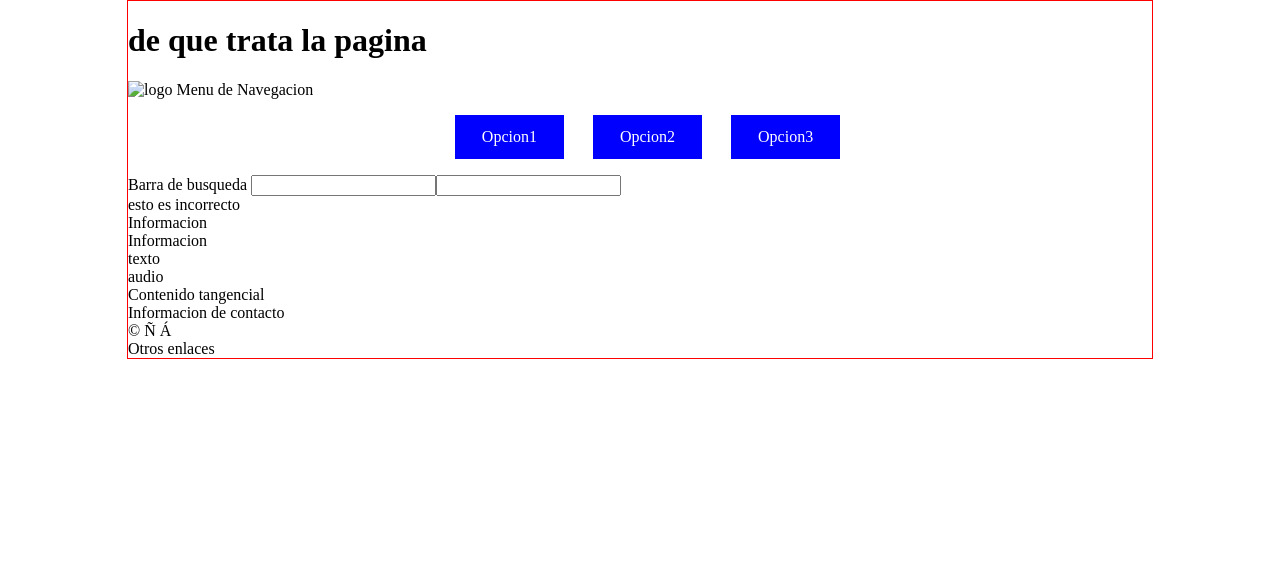
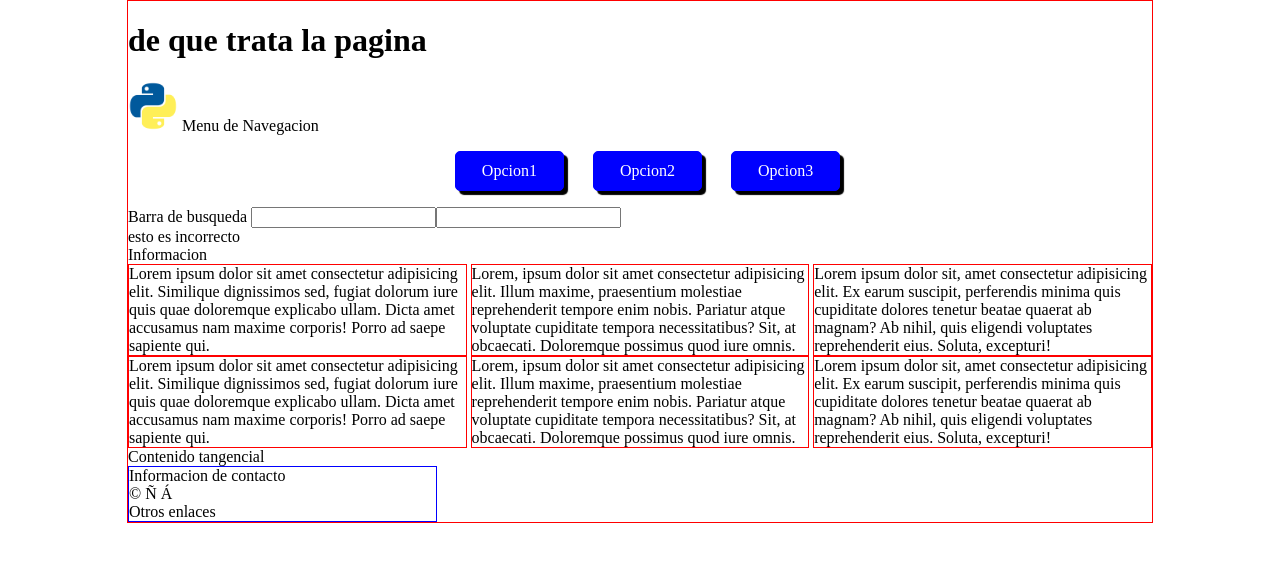
Before and after one commit to JSarevalo25/PW22431112, a plain HTML site: page html5.html in a window 1280 px wide. Drawn offline with Linux system fonts and the light colour scheme.

Commit message:
Add files via upload

```diff
--- a/CSS/estilos.css
+++ b/CSS/estilos.css
@@ -1,24 +1,46 @@
-body{
+body {
     border: 1px solid red;
     font-size: 16px;
     max-width: 1024px;
     margin: 0px auto;
 }
 
-header nav ol{
+header nav ol {
     text-align: center;
 
 }
-header nav ol li{
+
+header img {
+    border-radius: 100px;
+    width: 50px;
+}
+
+header nav ol li {
     border: 1px solid blue;
+    border-radius: 5px;
+    box-shadow: 4px 4px 1px black;
     display: inline-block;
     margin-right: 25px;
     color: white;
     background: blue;
     /*padding : 12px */
-    padding: 12px 26px;
+    padding: 10px 26px;
 }
-header nav ol li:hover{
- background:white;
- color: blue
+
+header nav ol li:hover {
+    background: white;
+    box-shadow: 0px 0px 0px white;
+    color: blue
 }
+
+main section article {
+    border: 1px solid red;
+    display: inline-block;
+    vertical-align: top;
+    width: 32.87%;
+
+}
+footer{
+    border: 1px solid blue;
+    width: 30%;
+}
--- a/html5.html
+++ b/html5.html
@@ -9,7 +9,7 @@
 <body>
     <header>
          <h1>de que trata la pagina</h1>
-         <img src="Imagenes/logo.png" alt="logo" width="100">
+         <img src="Imagenes/logo.webp" alt="logo" width="100">
         Menu de Navegacion
          <nav>
             <ol>
@@ -31,9 +31,36 @@
     </section>
     <main>
     <section>
-        <article>Informacion</article>
-        <article>texto</article>
-        <article>audio</article>
+        <article>
+        Lorem ipsum dolor sit amet consectetur adipisicing elit. Similique dignissimos sed,
+        fugiat dolorum iure quis quae doloremque explicabo ullam.
+        Dicta amet accusamus nam maxime corporis! Porro ad saepe sapiente qui.
+        </article>
+        <article>
+        Lorem, ipsum dolor sit amet consectetur adipisicing elit. Illum maxime,
+        praesentium molestiae reprehenderit tempore enim nobis. Pariatur atque voluptate cupiditate tempora necessitatibus?
+        Sit, at obcaecati. Doloremque possimus quod iure omnis.
+        </article>
+        <article>
+            Lorem ipsum dolor sit, amet consectetur adipisicing elit. Ex earum suscipit,
+            perferendis minima quis cupiditate dolores tenetur beatae quaerat ab magnam? Ab nihil,
+            quis eligendi voluptates reprehenderit eius. Soluta, excepturi!
+        </article>
+        <article>
+            Lorem ipsum dolor sit amet consectetur adipisicing elit. Similique dignissimos sed,
+            fugiat dolorum iure quis quae doloremque explicabo ullam.
+            Dicta amet accusamus nam maxime corporis! Porro ad saepe sapiente qui.
+            </article>
+            <article>
+            Lorem, ipsum dolor sit amet consectetur adipisicing elit. Illum maxime,
+            praesentium molestiae reprehenderit tempore enim nobis. Pariatur atque voluptate cupiditate tempora necessitatibus?
+            Sit, at obcaecati. Doloremque possimus quod iure omnis.
+            </article>
+            <article>
+                Lorem ipsum dolor sit, amet consectetur adipisicing elit. Ex earum suscipit,
+                perferendis minima quis cupiditate dolores tenetur beatae quaerat ab magnam? Ab nihil,
+                quis eligendi voluptates reprehenderit eius. Soluta, excepturi!
+            </article>
     </section>
     </main>
     <article></article>
```
Also changed, not shown: Imagenes/logo.webp (added).
